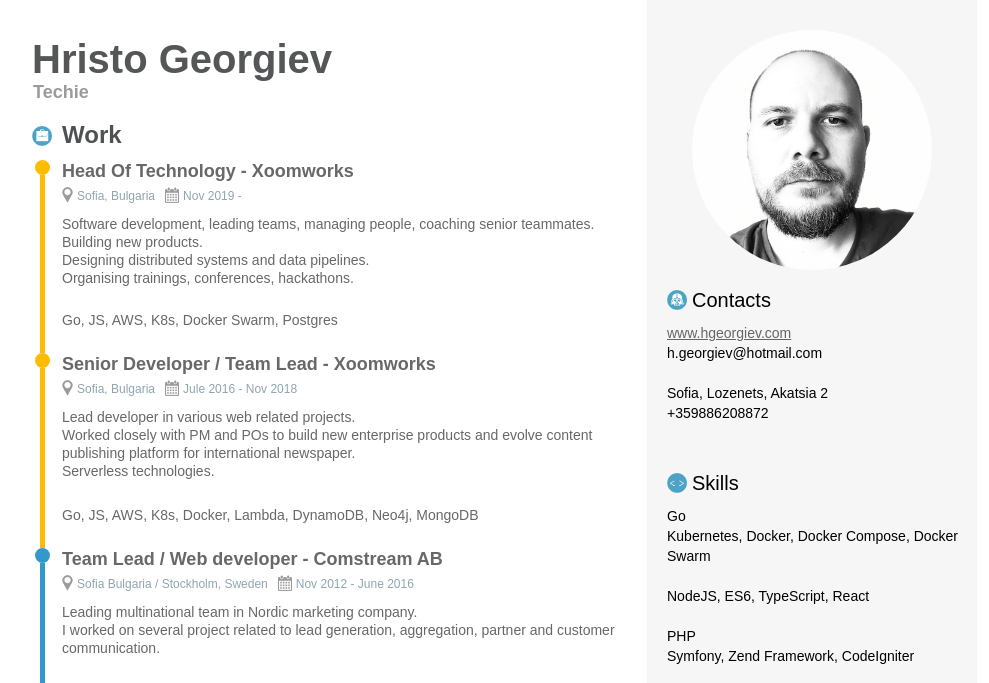
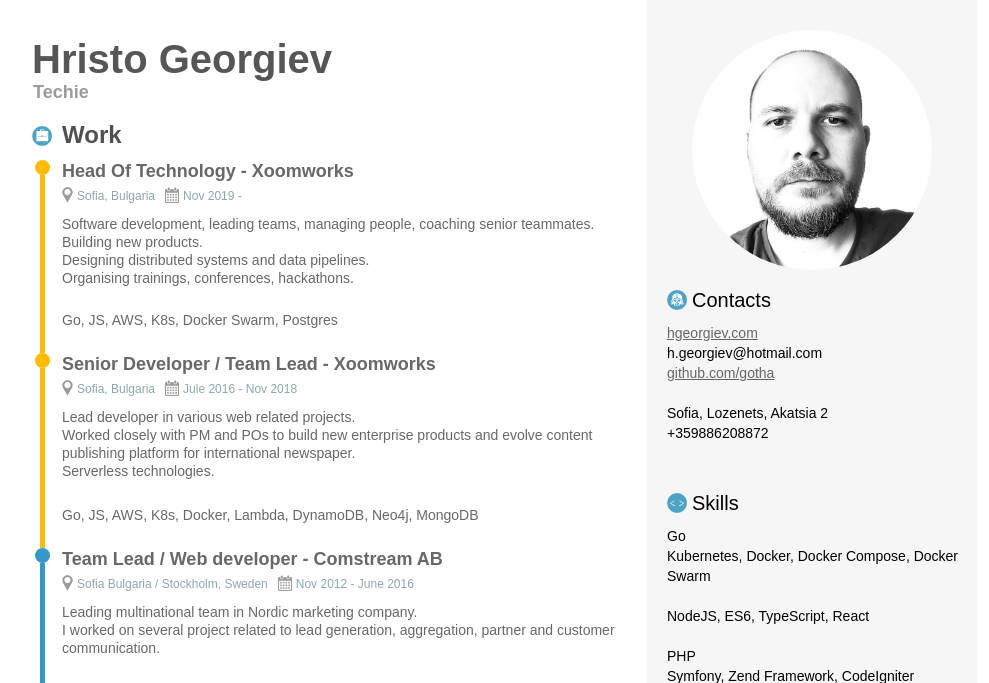
Before and after one commit to gotha/cv, a PHP site: page / in a window 1280 px wide. Shown: the top 683 px of the page, without its empty margins (143-1132 px from the left). Run offline with PHP 8.4, Linux system fonts and the light colour scheme; data that the repository does not hold is empty.

Commit message:
Add github link

```diff
--- a/index.php
+++ b/index.php
@@ -154,8 +154,10 @@ if (empty($data)) {
                     <div class="clean"></div>
                 </div>
                 <div class="content">
-					<a href="https://hgeorgiev.com/" target="_blank">www.hgeorgiev.com</a> <br />
-                    h.georgiev@hotmail.com <br />
+					<a href="https://hgeorgiev.com/" target="_blank">hgeorgiev.com</a> <br />
+					h.georgiev@hotmail.com <br />
+					<a href="https://github.com/gotha" target="_blank">github.com/gotha</a> <br />
+
                     <br />
                     Sofia, Lozenets, Akatsia 2<br />
                     +359886208872
```
